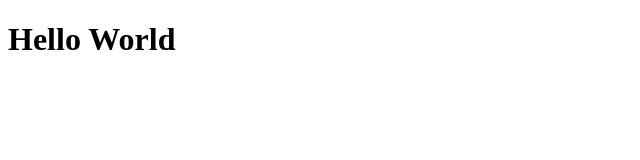
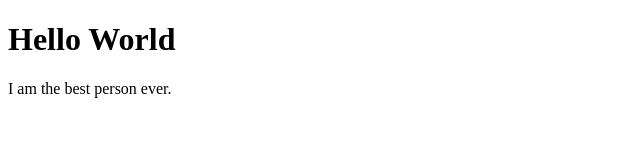
Before and after one commit to rubecube/testHTML, a plain HTML site: page index.html in a window 1280 px wide. Shown: the whole page, without its empty margins (0-640 px from the left). Drawn offline with Linux system fonts and the light colour scheme.

Commit message:
Edit
Added paragraph.

```diff
--- a/index.html
+++ b/index.html
@@ -6,5 +6,6 @@
 </head>
 <body>
     <h1>Hello World</h1>
+    <p>I am the best person ever.</p>
 </body>
 </html>
```
